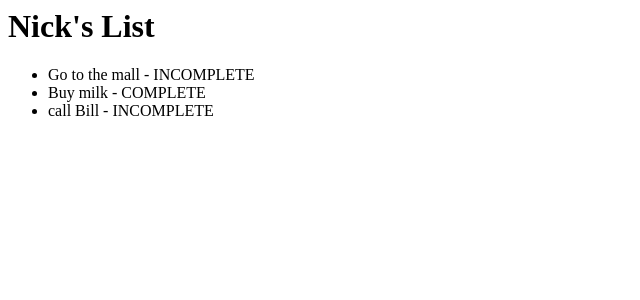
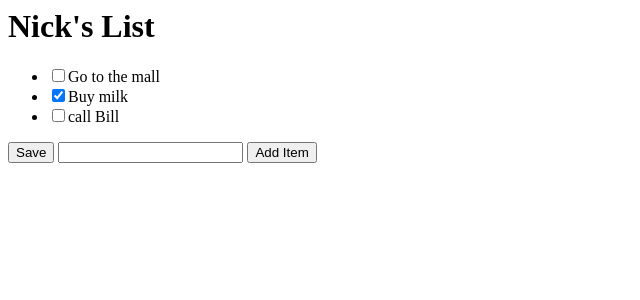
Before and after one commit to Lebron1671/ToDoList, a Django app: page /1 in a window 1280 px wide. Shown: the top 300 px of the page, without its empty margins (0-640 px from the left). Run offline with Django 4.2, Linux system fonts and the light colour scheme; data comes from the database, SQL or seed files in the repository; both versions use the stored data as it was after the commit.

Commit message:
Added forms for add list and tasks

```diff
--- /dev/null
+++ b/to_do_list/main/forms.py
@@ -0,0 +1,5 @@
+from django import forms
+
+class CreateNewList(forms.Form):
+    name = forms.CharField(label="Name", max_length=200)
+    check = forms.BooleanField(required=False)
--- a/to_do_list/main/templates/main/base.html
+++ b/to_do_list/main/templates/main/base.html
@@ -1,6 +1,6 @@
 <html>
     <head>
-        <title>{% block title %}Nick's Website{% endblock %}</title>
+        <title>{% block title %}Nick's Site{% endblock %}</title>
     </head>
     <body>
         <div id="content", name="content">
--- a/to_do_list/main/templates/main/home.html
+++ b/to_do_list/main/templates/main/home.html
@@ -1,9 +1,7 @@
 {% extends 'main/base.html' %}
-
 {% block title %}
     Home
 {% endblock %}
-
 {% block content %}
-    <h1>Home page</h1>
+    <h1>Home Page</h1>
 {% endblock %}
--- a/to_do_list/main/templates/main/list.html
+++ b/to_do_list/main/templates/main/list.html
@@ -1,18 +1,21 @@
 {% extends 'main/base.html' %}
-
-{% block title %}
-    View List
-{% endblock %}
+{% block title %}View List{% endblock %}
 
 {% block content %}
-    <h1>{{ls.name}}</h1>
+    <h1>{{ ls.name }}</h1>
+    <form method="post" action="#">
+        {% csrf_token %}
         <ul>
             {% for item in ls.item_set.all %}
                 {% if item.complete == True %}
-                <li>{{item.text}} - COMPLETE</li>
+                    <li><input type="checkbox", value="clicked", name="c{{ item.id }}" checked>{{ item.text }}</li>
                 {% else %}
-                <li>{{item.text}} - INCOMPLETE</li>
+                    <li><input type="checkbox", value="clicked", name="c{{ item.id }}">{{ item.text }}</li>
                 {% endif %}
             {% endfor %}
         </ul>
+        <button type="submit", name="save", value="save">Save</button>
+        <input type="text", name="new">
+        <button type="submit", name="newItem", value="newItem">Add Item</button>
+    </form>
 {% endblock %}
--- a/to_do_list/main/urls.py
+++ b/to_do_list/main/urls.py
@@ -5,4 +5,5 @@ from . import views
 urlpatterns = [
     path("<int:id>", views.index, name="index"),
     path("", views.home, name="home"),
+    path("create/", views.create, name="create"),
 ]
--- a/to_do_list/main/views.py
+++ b/to_do_list/main/views.py
@@ -1,13 +1,43 @@
-from django.http import HttpResponse
 from django.shortcuts import render
+from django.http import HttpResponse, HttpResponseRedirect
 from .models import ToDoList, Item
+from .forms import CreateNewList
 # Create your views here.
-
 
 def index(response, id):
     ls = ToDoList.objects.get(id=id)
+
+    if response.method == "POST":
+        print(response.POST)
+        if response.POST.get("save"):
+            for item in ls.item_set.all():
+                if response.POST.get("c" + str(item.id)) == "clicked":
+                    item.complete = True
+                else:
+                    item.complete = False
+                item.save()
+        elif response.POST.get("newItem"):
+            txt = response.POST.get("new")
+            if len(txt) > 2:
+                ls.item_set.create(text=txt, complete=False)
+            else:
+                print("invalid")
+
     return render(response, "main/list.html", {"ls": ls})
 
+def home(response):
+    return render(response, 'main/home.html', {})
 
-def home(response):
-    return render(response, "main/home.html", {})
+def create(response):
+    if response.method == "POST":
+        form = CreateNewList(response.POST)
+
+        if form.is_valid():
+            n = form.cleaned_data["name"]
+            t = ToDoList(name=n)
+            t.save()
+
+        return HttpResponseRedirect("/%i" %t.id)
+    else:
+        form = CreateNewList()
+    return render(response, 'main/create.html', {"form": form})
```
Also changed, not shown: to_do_list/main/templates/main/create.html (added, +14 -0 lines), to_do_list/db.sqlite3. Lines whose indentation alone changed are shown as unchanged.
